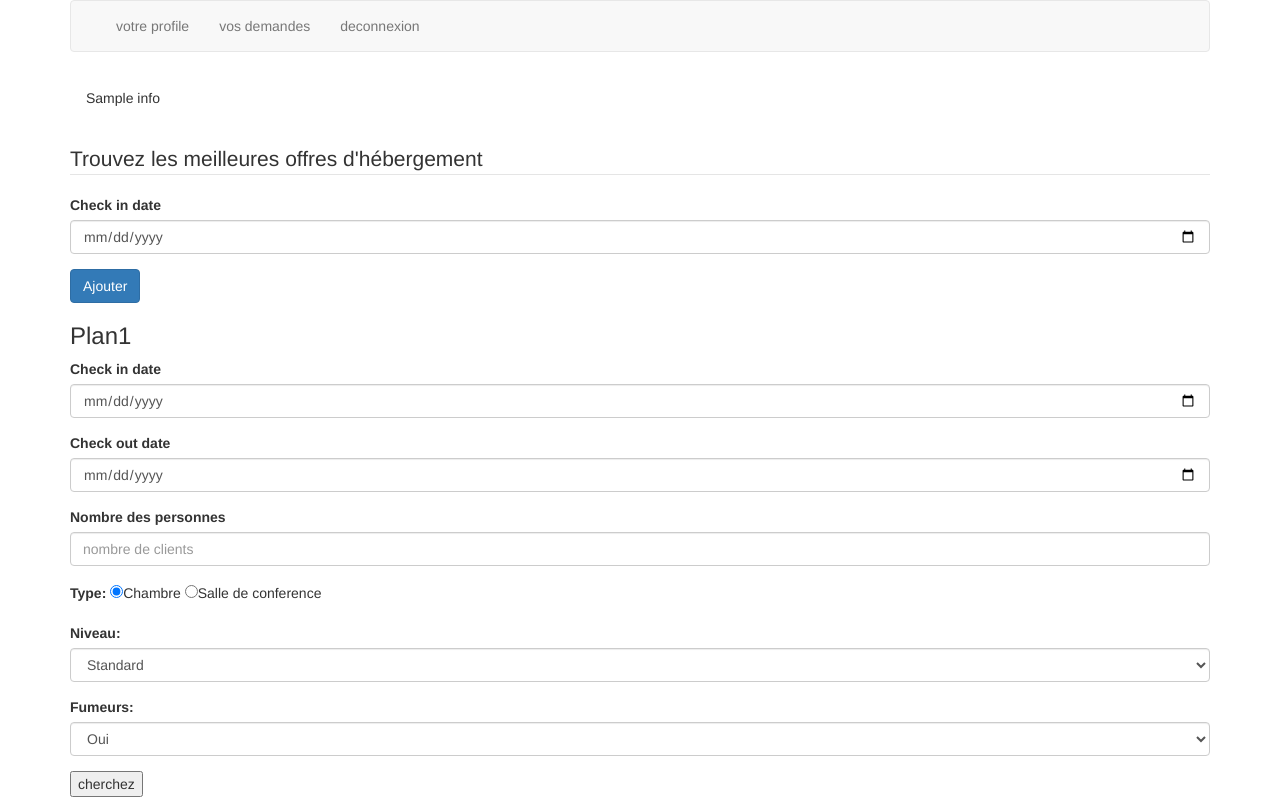
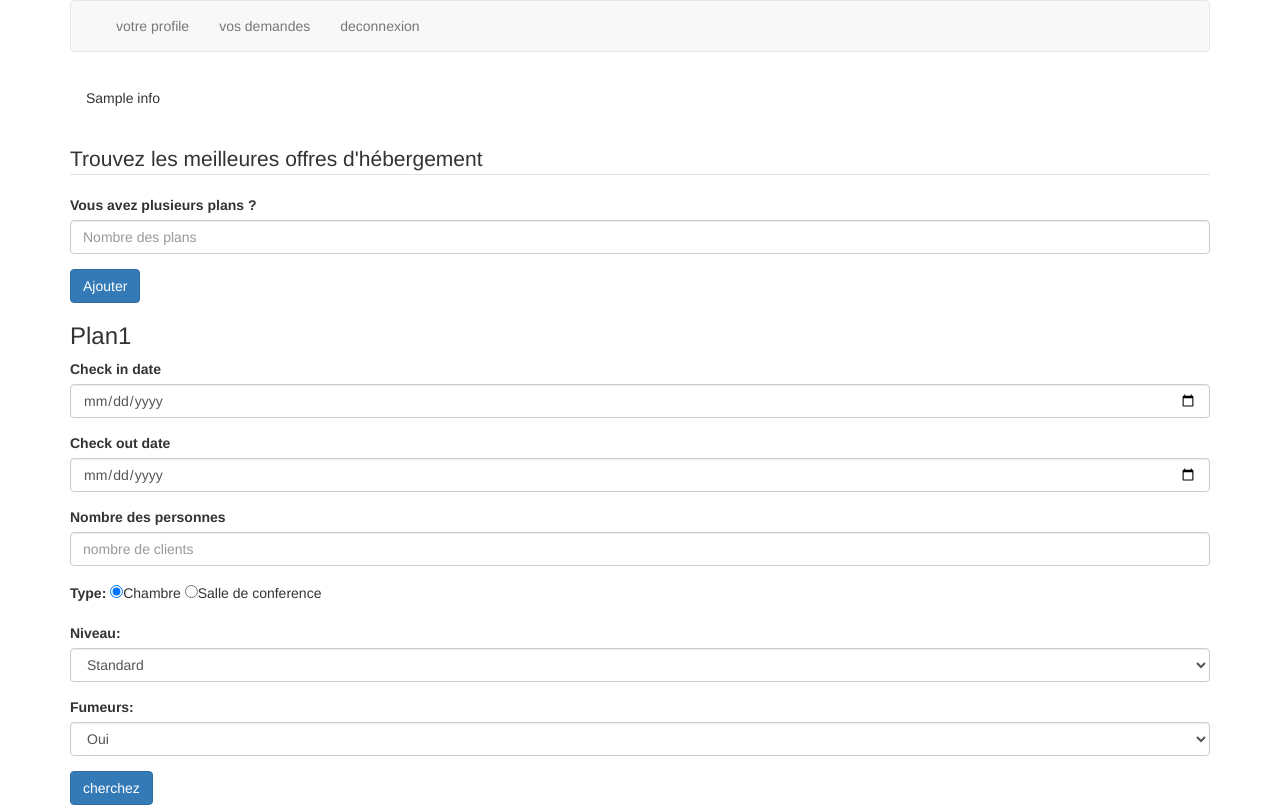
Before and after one commit to XIANQw/Hotel-Management-System, a Django app: template hotel/templates/mainPage.html in a window 1280 px wide. Run offline with Django 3.2, Linux system fonts and the light colour scheme; tables that the repository leaves empty hold one stand-in row (values such as "Sample post"); the template is opened without the code that fills it: values that come from a table or form of the project are taken from there, most other values are stand-ins (such as "Sample title", 1, 10 or a date in 2020); parts of the project's set-up code (start-up, migrations or seed data) failed here and were passed over; some libraries are stand-ins or nearby versions.

Commit message:
finish create demande, front-end

```diff
--- a/hotel/login/views.py
+++ b/hotel/login/views.py
@@ -43,8 +43,9 @@ def login(request):
             if ro.pwd == pwd:
                 info = "Bienvenue, gestionnaire"
                 infoType = "success"
+                demandes = Demande.objects.all()
                 request.session["username"] = login
-                return render(request,'gestionnaire.html',{'info':info, 'users':users,'res':res,'infoType':infoType})
+                return render(request,'gestionnaire.html',{'info':info, 'users':users,'res':res,'demandes':demandes,'infoType':infoType})
             else:
                 info = "votre mot de pass n'est pas correct"
                 return render(request, 'index.html', {'info': info,'infoType':infoType})
--- a/hotel/static/js/page.js
+++ b/hotel/static/js/page.js
@@ -75,7 +75,6 @@ function gotoCreateDemande() {
 function gotoInfoDemande(){
     $('#infoDemande').css('display', 'block');
     $('#createDemande').css('display', 'none');
-
 }
 
 function addNbPlanForm(){
--- a/hotel/templates/mainPage.html
+++ b/hotel/templates/mainPage.html
@@ -40,8 +40,8 @@
                 <legend>Trouvez les meilleures offres d'hébergement</legend>
                 <form action="/createDemande/" method = "post">{% csrf_token %}
                     <div class="form-group">
-                        <label>Check in date</label>
-                        <input type="date" name="checkin" class="form-control" required="required" placeholder="checkin date"/>
+                        <label>Vous avez plusieurs plans ?</label>
+                        <input id="nbPlan" type="number" name="nbPlan" class="form-control" required="required" placeholder="Nombre des plans"/>
                     </div>
                     <button id="subNbPlan" type="submit" class="btn btn-primary float-right">Ajouter</button>
 
@@ -84,7 +84,7 @@
                             </div>
                         </div>
                     </div>
-                    <button type="submit">cherchez</button>
+                    <button type="submit" class="btn btn-primary float-right">cherchez</button>
                 </form>
             </div>
             <div id="infoDemande" style="display: none">
@@ -94,22 +94,18 @@
                     <thead>
                     <tr>
                         <th scope="col">ID</th>
-                        <th scope="col">Personnes</th>
-                        <th scope="col">Date de Demande</th>
-                        <th scope="col">Date de Checkin</th>
-                        <th scope="col">Date de Checkout</th>
+                        <th scope="col">Create Demande</th>
                         <th scope="col">Status</th>
+                        <th scope="col">Details</th>
                     </tr>
                     </thead>
                     <tbody>
                     {% for item in demandes %}
                     <tr>
                         <th scope="row">{{item.id}}</th>
-                        <td>{{item.nbPerson}}</td>
-                        <td>{{item.demandeTime}}</td>
-                        <td>{{item.checkin}}</td>
-                        <td>{{item.checkout}}</td>
+                        <td>{{item.createTime}}</td>
                         <td>{{item.status}}</td>
+                        <td><a href="/consulterDemande/?id={{item.id}}" class="text-success">Consulter</a></td>
                     </tr>
                     {% endfor %}
                     </tbody>
```
Also changed, not shown: hotel/templates/gestionnaire.html (+5 -7 lines), hotel/gestion/migrations/0010_auto_20190527_1928.py (deleted), hotel/gestion/migrations/0011_remove_ressource_taille.py (deleted).
